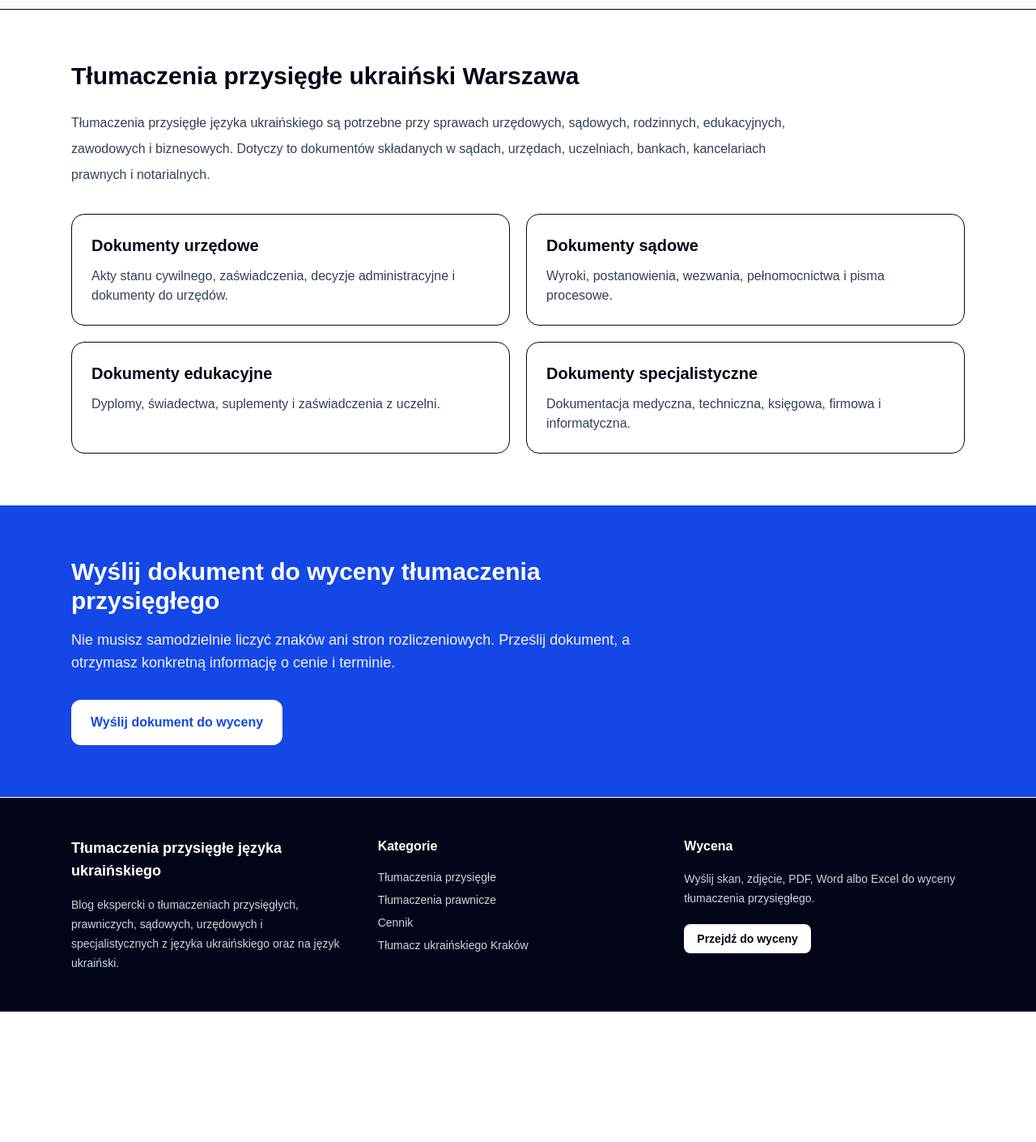
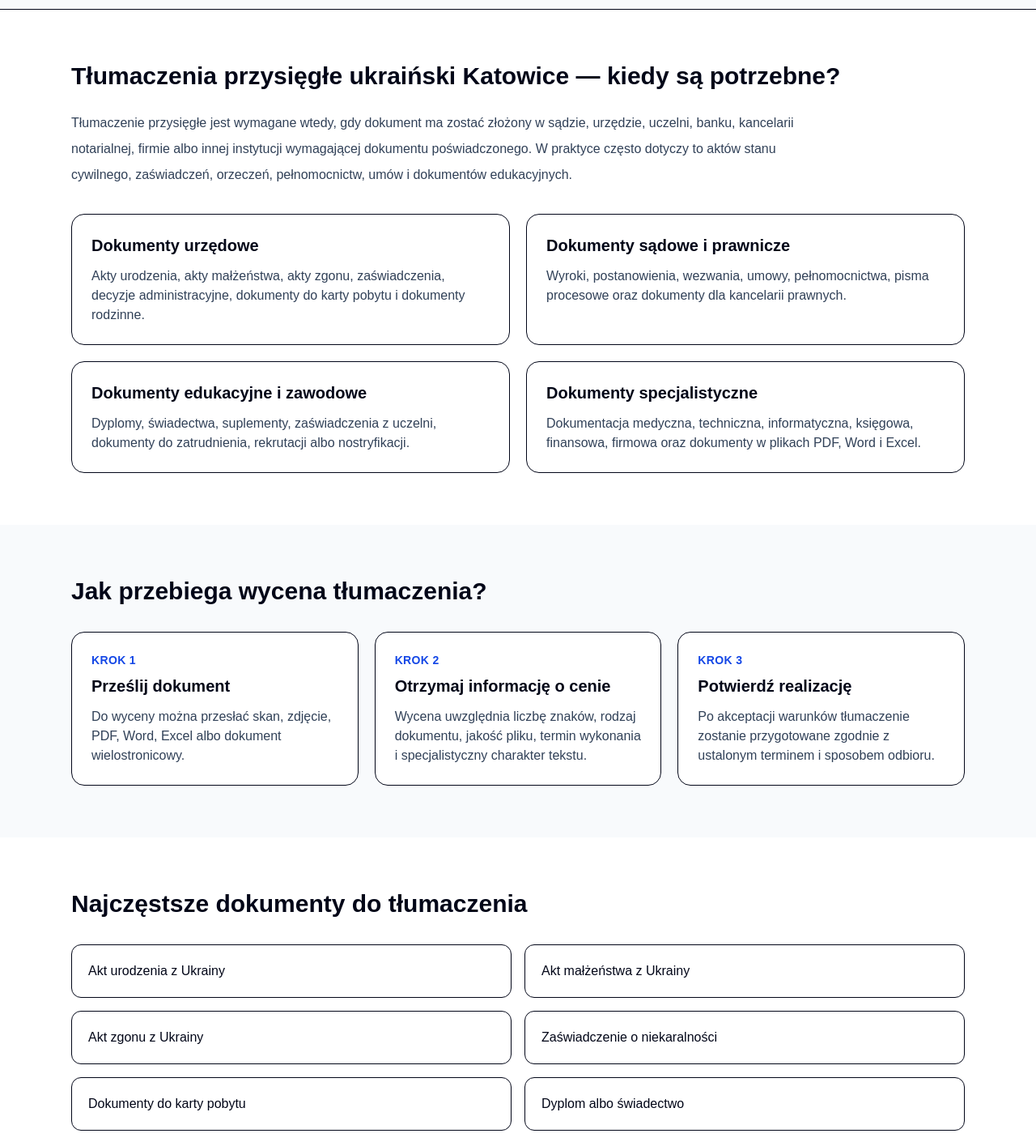
Before and after one commit to tzdh4c2pyw-tech/tlumaczenia-przysiegle-blog, a Next.js app: page /miasta/katowice in a window 1280 px wide. Shown: the part 620-2030 px from the top of the page at 81% size. Before the commit the page ends 1869 px from the top, so only its background shows below. Built offline with nearby package versions, Linux system fonts and the light colour scheme.

Commit message:
Make Katowice city page unique

```diff
--- a/app/miasta/katowice/page.tsx
+++ b/app/miasta/katowice/page.tsx
@@ -1,36 +1,43 @@
 import type { Metadata } from "next";
 
 export const metadata: Metadata = {
-  title: "Tłumacz przysięgły ukraiński Warszawa — wycena online",
+  title: "Tłumacz przysięgły ukraiński Katowice — wycena online",
   description:
-    "Tłumacz przysięgły języka ukraińskiego Warszawa. Tłumaczenia dokumentów urzędowych, sądowych, prawniczych, medycznych i firmowych. Wycena online.",
+    "Tłumacz przysięgły języka ukraińskiego Katowice. Tłumaczenia dokumentów urzędowych, sądowych, prawniczych, medycznych, technicznych i firmowych. Wycena online.",
 };
 
-export default function WarszawaPage() {
+export default function KatowicePage() {
   return (
     <main className="bg-white text-slate-950">
       <section className="border-b bg-slate-50">
         <div className="mx-auto max-w-6xl px-6 py-16">
           <p className="mb-4 text-sm font-semibold uppercase tracking-wide text-blue-700">
-            Warszawa — tłumaczenia przysięgłe języka ukraińskiego
+            Katowice — tłumaczenia przysięgłe języka ukraińskiego
           </p>
 
           <h1 className="max-w-5xl text-4xl font-bold tracking-tight md:text-6xl">
-            Tłumacz przysięgły ukraiński Warszawa — dokumenty, ceny i wycena online
+            Tłumacz przysięgły ukraiński Katowice — tłumaczenia dokumentów i wycena online
           </h1>
 
           <p className="mt-6 max-w-3xl text-lg leading-8 text-slate-700">
-            Potrzebujesz tłumaczenia przysięgłego z języka ukraińskiego w Warszawie?
-            Wyślij PDF, skan, zdjęcie, Word albo Excel do wyceny. Otrzymasz informację
-            o cenie, terminie i sposobie realizacji.
+            Jeżeli potrzebujesz tłumaczenia przysięgłego z języka ukraińskiego
+            w Katowicach, możesz przesłać dokument online do wyceny. Dotyczy to
+            dokumentów urzędowych, sądowych, prawniczych, medycznych, technicznych,
+            firmowych oraz plików PDF, Word i Excel.
           </p>
 
           <div className="mt-8 flex flex-col gap-4 sm:flex-row">
-            <a href="https://tlumaczrosyjskiegoiukrainskiego.pl" className="rounded-xl bg-blue-700 px-6 py-4 text-center font-semibold text-white hover:bg-blue-800">
+            <a
+              href="https://tlumaczrosyjskiegoiukrainskiego.pl"
+              className="rounded-xl bg-blue-700 px-6 py-4 text-center font-semibold text-white hover:bg-blue-800"
+            >
               Wyślij dokument do wyceny
             </a>
 
-            <a href="/cennik" className="rounded-xl border border-slate-300 bg-white px-6 py-4 text-center font-semibold hover:bg-slate-50">
+            <a
+              href="/cennik"
+              className="rounded-xl border border-slate-300 bg-white px-6 py-4 text-center font-semibold hover:bg-slate-50"
+            >
               Sprawdź cennik
             </a>
           </div>
@@ -38,50 +45,153 @@ export default function WarszawaPage() {
       </section>
 
       <section className="mx-auto max-w-6xl px-6 py-16">
-        <h2 className="text-3xl font-bold">Tłumaczenia przysięgłe ukraiński Warszawa</h2>
+        <h2 className="text-3xl font-bold">
+          Tłumaczenia przysięgłe ukraiński Katowice — kiedy są potrzebne?
+        </h2>
 
         <p className="mt-6 max-w-4xl leading-8 text-slate-700">
-          Tłumaczenia przysięgłe języka ukraińskiego są potrzebne przy sprawach
-          urzędowych, sądowych, rodzinnych, edukacyjnych, zawodowych i biznesowych.
-          Dotyczy to dokumentów składanych w sądach, urzędach, uczelniach, bankach,
-          kancelariach prawnych i notarialnych.
+          Tłumaczenie przysięgłe jest wymagane wtedy, gdy dokument ma zostać
+          złożony w sądzie, urzędzie, uczelni, banku, kancelarii notarialnej,
+          firmie albo innej instytucji wymagającej dokumentu poświadczonego.
+          W praktyce często dotyczy to aktów stanu cywilnego, zaświadczeń,
+          orzeczeń, pełnomocnictw, umów i dokumentów edukacyjnych.
         </p>
 
         <div className="mt-8 grid gap-5 md:grid-cols-2">
           <div className="rounded-2xl border p-6">
-            <h3 className="text-xl font-bold">Dokumenty urzędowe</h3>
-            <p className="mt-3 text-slate-700">Akty stanu cywilnego, zaświadczenia, decyzje administracyjne i dokumenty do urzędów.</p>
+            <h3 className="text-xl font-bold">
+              Dokumenty urzędowe
+            </h3>
+
+            <p className="mt-3 text-slate-700">
+              Akty urodzenia, akty małżeństwa, akty zgonu, zaświadczenia,
+              decyzje administracyjne, dokumenty do karty pobytu i dokumenty
+              rodzinne.
+            </p>
           </div>
 
           <div className="rounded-2xl border p-6">
-            <h3 className="text-xl font-bold">Dokumenty sądowe</h3>
-            <p className="mt-3 text-slate-700">Wyroki, postanowienia, wezwania, pełnomocnictwa i pisma procesowe.</p>
+            <h3 className="text-xl font-bold">
+              Dokumenty sądowe i prawnicze
+            </h3>
+
+            <p className="mt-3 text-slate-700">
+              Wyroki, postanowienia, wezwania, umowy, pełnomocnictwa, pisma
+              procesowe oraz dokumenty dla kancelarii prawnych.
+            </p>
           </div>
 
           <div className="rounded-2xl border p-6">
-            <h3 className="text-xl font-bold">Dokumenty edukacyjne</h3>
-            <p className="mt-3 text-slate-700">Dyplomy, świadectwa, suplementy i zaświadczenia z uczelni.</p>
+            <h3 className="text-xl font-bold">
+              Dokumenty edukacyjne i zawodowe
+            </h3>
+
+            <p className="mt-3 text-slate-700">
+              Dyplomy, świadectwa, suplementy, zaświadczenia z uczelni,
+              dokumenty do zatrudnienia, rekrutacji albo nostryfikacji.
+            </p>
           </div>
 
           <div className="rounded-2xl border p-6">
-            <h3 className="text-xl font-bold">Dokumenty specjalistyczne</h3>
-            <p className="mt-3 text-slate-700">Dokumentacja medyczna, techniczna, księgowa, firmowa i informatyczna.</p>
+            <h3 className="text-xl font-bold">
+              Dokumenty specjalistyczne
+            </h3>
+
+            <p className="mt-3 text-slate-700">
+              Dokumentacja medyczna, techniczna, informatyczna, księgowa,
+              finansowa, firmowa oraz dokumenty w plikach PDF, Word i Excel.
+            </p>
           </div>
+        </div>
+      </section>
+
+      <section className="bg-slate-50">
+        <div className="mx-auto max-w-6xl px-6 py-16">
+          <h2 className="text-3xl font-bold">
+            Jak przebiega wycena tłumaczenia?
+          </h2>
+
+          <div className="mt-8 grid gap-5 md:grid-cols-3">
+            <div className="rounded-2xl border bg-white p-6">
+              <p className="text-sm font-semibold uppercase tracking-wide text-blue-700">
+                Krok 1
+              </p>
+
+              <h3 className="mt-2 text-xl font-bold">
+                Prześlij dokument
+              </h3>
+
+              <p className="mt-3 text-slate-700">
+                Do wyceny można przesłać skan, zdjęcie, PDF, Word, Excel albo
+                dokument wielostronicowy.
+              </p>
+            </div>
+
+            <div className="rounded-2xl border bg-white p-6">
+              <p className="text-sm font-semibold uppercase tracking-wide text-blue-700">
+                Krok 2
+              </p>
+
+              <h3 className="mt-2 text-xl font-bold">
+                Otrzymaj informację o cenie
+              </h3>
+
+              <p className="mt-3 text-slate-700">
+                Wycena uwzględnia liczbę znaków, rodzaj dokumentu, jakość pliku,
+                termin wykonania i specjalistyczny charakter tekstu.
+              </p>
+            </div>
+
+            <div className="rounded-2xl border bg-white p-6">
+              <p className="text-sm font-semibold uppercase tracking-wide text-blue-700">
+                Krok 3
+              </p>
+
+              <h3 className="mt-2 text-xl font-bold">
+                Potwierdź realizację
+              </h3>
+
+              <p className="mt-3 text-slate-700">
+                Po akceptacji warunków tłumaczenie zostanie przygotowane zgodnie
+                z ustalonym terminem i sposobem odbioru.
+              </p>
+            </div>
+          </div>
+        </div>
+      </section>
+
+      <section className="mx-auto max-w-6xl px-6 py-16">
+        <h2 className="text-3xl font-bold">
+          Najczęstsze dokumenty do tłumaczenia
+        </h2>
+
+        <div className="mt-8 grid gap-4 md:grid-cols-2">
+          <div className="rounded-xl border p-5">Akt urodzenia z Ukrainy</div>
+          <div className="rounded-xl border p-5">Akt małżeństwa z Ukrainy</div>
+          <div className="rounded-xl border p-5">Akt zgonu z Ukrainy</div>
+          <div className="rounded-xl border p-5">Zaświadczenie o niekaralności</div>
+          <div className="rounded-xl border p-5">Dokumenty do karty pobytu</div>
+          <div className="rounded-xl border p-5">Dyplom albo świadectwo</div>
+          <div className="rounded-xl border p-5">Wyrok, postanowienie albo wezwanie</div>
+          <div className="rounded-xl border p-5">Umowa albo pełnomocnictwo</div>
         </div>
       </section>
 
       <section className="bg-blue-700 text-white">
         <div className="mx-auto max-w-6xl px-6 py-16">
           <h2 className="max-w-3xl text-3xl font-bold">
-            Wyślij dokument do wyceny tłumaczenia przysięgłego
+            Tłumacz przysięgły ukraiński Katowice — wyślij dokument do wyceny
           </h2>
 
           <p className="mt-4 max-w-3xl text-lg text-blue-50">
-            Nie musisz samodzielnie liczyć znaków ani stron rozliczeniowych. Prześlij dokument,
-            a otrzymasz konkretną informację o cenie i terminie.
+            Prześlij dokument online. Otrzymasz informację o cenie, terminie
+            oraz możliwym sposobie realizacji tłumaczenia przysięgłego.
           </p>
 
-          <a href="https://tlumaczrosyjskiegoiukrainskiego.pl" className="mt-8 inline-block rounded-xl bg-white px-6 py-4 font-semibold text-blue-700 hover:bg-blue-50">
+          <a
+            href="https://tlumaczrosyjskiegoiukrainskiego.pl"
+            className="mt-8 inline-block rounded-xl bg-white px-6 py-4 font-semibold text-blue-700 hover:bg-blue-50"
+          >
             Wyślij dokument do wyceny
           </a>
         </div>
```
